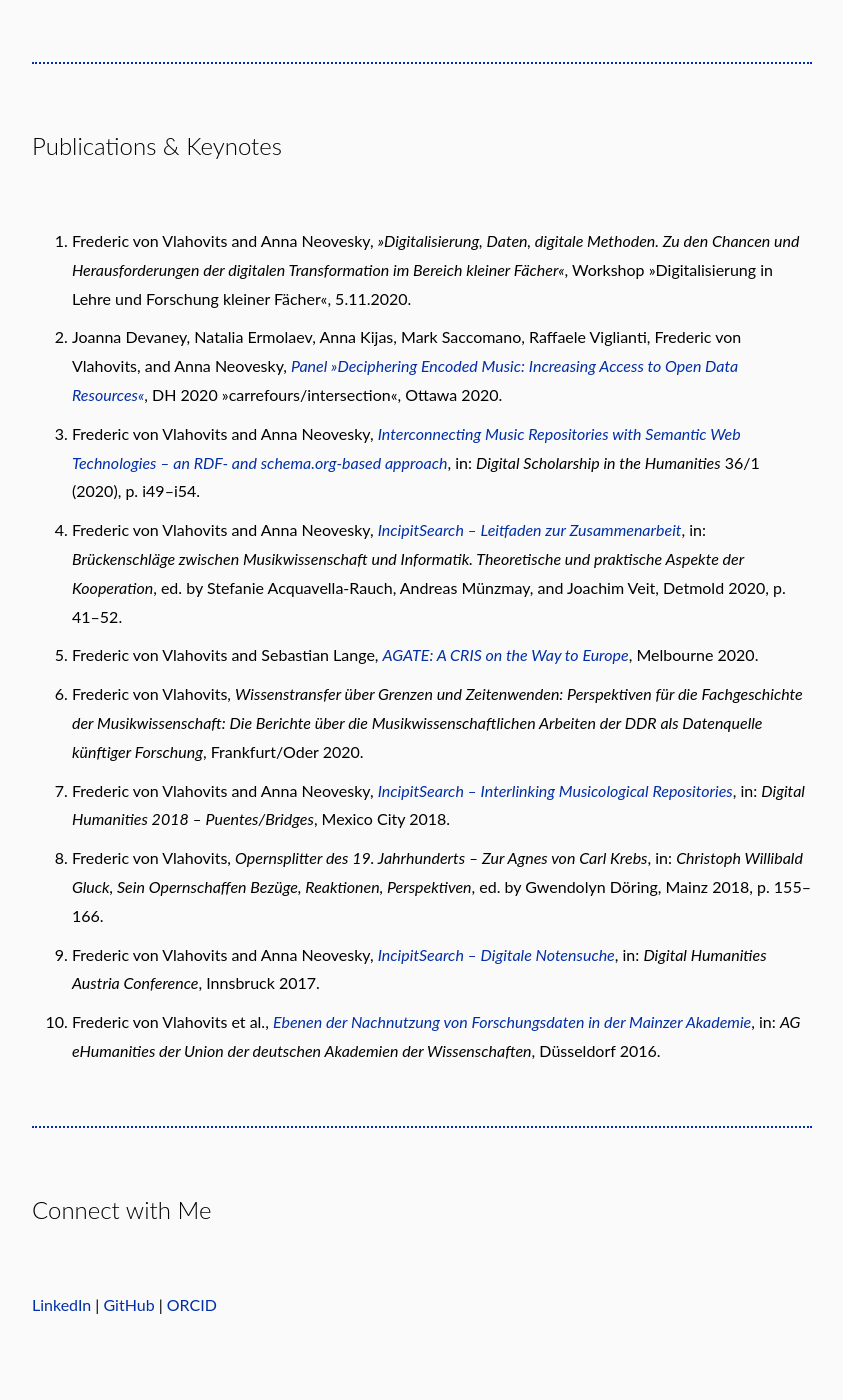
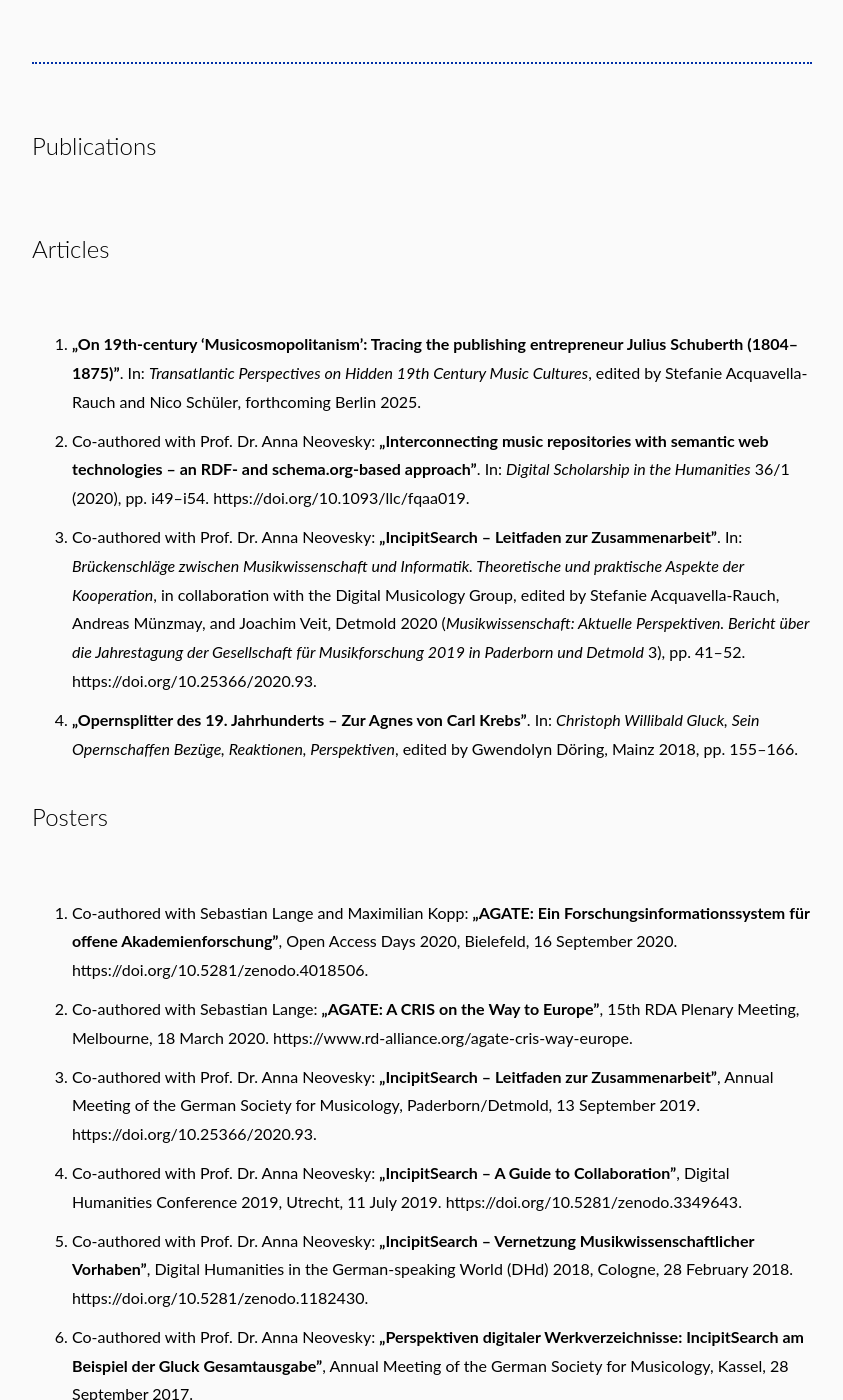
Before and after one commit to vonvlaho/me, a Jekyll site: the page built from index.md, in a window 1280 px wide and 1400 px high, scrolled down 2794 px. Shown: the whole window, without its empty margins (218-1061 px from the left). Built offline with Jekyll 4.4.1, drawn with Linux system fonts in a browser that asks for light colours; some of the changed text lies outside the part shown.

Commit message:
Update bibliography

```diff
--- a/index.md
+++ b/index.md
@@ -74,27 +74,39 @@
 
 ---
 
-### Publications & Keynotes
+### Publications
 
-1. Frederic von Vlahovits and Anna Neovesky, *»Digitalisierung, Daten, digitale Methoden. Zu den Chancen und Herausforderungen der digitalen Transformation im Bereich kleiner Fächer«*, Workshop »Digitalisierung in Lehre und Forschung kleiner Fächer«, 5.11.2020.
+#### Articles
+1. **„On 19th-century ‘Musicosmopolitanism’: Tracing the publishing entrepreneur Julius Schuberth (1804–1875)”**. In: *Transatlantic Perspectives on Hidden 19th Century Music Cultures*, edited by Stefanie Acquavella-Rauch and Nico Schüler, forthcoming Berlin 2025.
+2. Co-authored with Prof. Dr. Anna Neovesky: **„Interconnecting music repositories with semantic web technologies – an RDF- and schema.org-based approach”**. In: *Digital Scholarship in the Humanities* 36/1 (2020), pp. i49–i54. https://doi.org/10.1093/llc/fqaa019.
+3. Co-authored with Prof. Dr. Anna Neovesky: **„IncipitSearch – Leitfaden zur Zusammenarbeit”**. In: *Brückenschläge zwischen Musikwissenschaft und Informatik. Theoretische und praktische Aspekte der Kooperation*, in collaboration with the Digital Musicology Group, edited by Stefanie Acquavella-Rauch, Andreas Münzmay, and Joachim Veit, Detmold 2020 (*Musikwissenschaft: Aktuelle Perspektiven. Bericht über die Jahrestagung der Gesellschaft für Musikforschung 2019 in Paderborn und Detmold* 3), pp. 41–52. https://doi.org/10.25366/2020.93.
+4. **„Opernsplitter des 19. Jahrhunderts – Zur Agnes von Carl Krebs”**. In: *Christoph Willibald Gluck, Sein Opernschaffen Bezüge, Reaktionen, Perspektiven*, edited by Gwendolyn Döring, Mainz 2018, pp. 155–166.
 
-2. Joanna Devaney, Natalia Ermolaev, Anna Kijas, Mark Saccomano, Raffaele Viglianti, Frederic von Vlahovits, and Anna Neovesky, *[Panel »Deciphering Encoded Music: Increasing Access to Open Data Resources«](https://dblp.org/rec/conf/dihu/DevaneyEKNSVV20.html)*, DH 2020 »carrefours/intersection«, Ottawa 2020.
+#### Posters
+1. Co-authored with Sebastian Lange and Maximilian Kopp: **„AGATE: Ein Forschungsinformationssystem für offene Akademienforschung”**, Open Access Days 2020, Bielefeld, 16 September 2020. https://doi.org/10.5281/zenodo.4018506.
+2. Co-authored with Sebastian Lange: **„AGATE: A CRIS on the Way to Europe”**, 15th RDA Plenary Meeting, Melbourne, 18 March 2020. https://www.rd-alliance.org/agate-cris-way-europe.
+3. Co-authored with Prof. Dr. Anna Neovesky: **„IncipitSearch – Leitfaden zur Zusammenarbeit”**, Annual Meeting of the German Society for Musicology, Paderborn/Detmold, 13 September 2019. https://doi.org/10.25366/2020.93.
+4. Co-authored with Prof. Dr. Anna Neovesky: **„IncipitSearch – A Guide to Collaboration”**, Digital Humanities Conference 2019, Utrecht, 11 July 2019. https://doi.org/10.5281/zenodo.3349643.
+5. Co-authored with Prof. Dr. Anna Neovesky: **„IncipitSearch – Vernetzung Musikwissenschaftlicher Vorhaben”**, Digital Humanities in the German-speaking World (DHd) 2018, Cologne, 28 February 2018. https://doi.org/10.5281/zenodo.1182430.
+6. Co-authored with Prof. Dr. Anna Neovesky: **„Perspektiven digitaler Werkverzeichnisse: IncipitSearch am Beispiel der Gluck Gesamtausgabe”**, Annual Meeting of the German Society for Musicology, Kassel, 28 September 2017.
 
-3. Frederic von Vlahovits and Anna Neovesky, *[Interconnecting Music Repositories with Semantic Web Technologies – an RDF- and schema.org-based approach](https://doi.org/10.1093/llc/fqaa019)*, in: *Digital Scholarship in the Humanities* 36/1 (2020), p. i49–i54.
+---
 
-4. Frederic von Vlahovits and Anna Neovesky, *[IncipitSearch – Leitfaden zur Zusammenarbeit](https://doi.org/10.25366/2020.93)*, in: *Brückenschläge zwischen Musikwissenschaft und Informatik. Theoretische und praktische Aspekte der Kooperation*, ed. by Stefanie Acquavella-Rauch, Andreas Münzmay, and Joachim Veit, Detmold 2020, p. 41–52.
+### Teaching
 
-5. Frederic von Vlahovits and Sebastian Lange, *[AGATE: A CRIS on the Way to Europe](https://www.rd-alliance.org/agate-cris-way-europe)*, Melbourne 2020.
+1. **Digitale Musikwissenschaft. Das ABC der akustischen Welt**, International Summer School, Mainz 2020. https://digitale-methodik.adwmainz.net/mod5/5c/slides/digitalMusicology/.
+2. **Methods and tools for annotating music**, International Summer School, Mainz 2019. https://digitale-methodik.adwmainz.net/mod5/5c/slides/digitalMusicology/annotation/.
 
-6. Frederic von Vlahovits, *Wissenstransfer über Grenzen und Zeitenwenden: Perspektiven für die Fachgeschichte der Musikwissenschaft: Die Berichte über die Musikwissenschaftlichen Arbeiten der DDR als Datenquelle künftiger Forschung*, Frankfurt/Oder 2020.
+---
 
-7. Frederic von Vlahovits and Anna Neovesky, *[IncipitSearch – Interlinking Musicological Repositories](https://dh2018.adho.org/en/incipitsearch-interlinking-musicological-repositories/)*, in: *Digital Humanities 2018 – Puentes/Bridges*, Mexico City 2018.
+### Lectures
 
-8. Frederic von Vlahovits, *Opernsplitter des 19. Jahrhunderts – Zur Agnes von Carl Krebs*, in: *Christoph Willibald Gluck, Sein Opernschaffen Bezüge, Reaktionen, Perspektiven*, ed. by Gwendolyn Döring, Mainz 2018, p. 155–166.
-
-9. Frederic von Vlahovits and Anna Neovesky, *[IncipitSearch – Digitale Notensuche](https://digicademy.github.io/2017-DHA)*, in: *Digital Humanities Austria Conference*, Innsbruck 2017.
-
-10. Frederic von Vlahovits et al., *[Ebenen der Nachnutzung von Forschungsdaten in der Mainzer Akademie](https://digicademy.github.io/2016-agehum-ddorf/)*, in: *AG eHumanities der Union der deutschen Akademien der Wissenschaften*, Düsseldorf 2016.
+1. **„Digitalisierung, Daten, digitale Methoden. Zu den Chancen und Herausforderungen der digitalen Transformation im Bereich kleiner Fächer”**, Keynote (invited), Workshop „Digitalisierung in Lehre und Forschung kleiner Fächer,” Online Event, 5 November 2020. [invited]
+2. Panel: **„Deciphering Encoded Music: Increasing Access to Open Data Resources”** with Joanna Devaney, Natalia Ermolaev, Anna Kijas, Mark Saccomano, Raffaele Viglianti, Frederic von Vlahovits, DH 2020 „carrefours/intersection,” Ottawa, 20–25 July 2020 (online).
+3. **„Perspektiven für die Fachgeschichte der Musikwissenschaft: Die Berichte über die Musikwissenschaftlichen Arbeiten der Deutschen Demokratischen Republik als Datenquelle künftiger Forschung”**, Wissenstransfer über Grenzen und Zeitenwenden. Die Wissenschaftsgeschichte der Gesellschaftswissenschaften in der DDR 1970–1989, Frankfurt (Oder), 16–17 April 2020. **„Musicological Incipit Research Interlinked”**, Conference of the International Association for Music Libraries, Archives, and Documentation Centres (IAML), 27 July 2018, Leipzig (co-authored with Prof. Dr. Anna Neovesky).
+4. Digital Humanities 2018 ‘Puentes/Bridges,’ Mexico City, 26–29 June 2018: **„IncipitSearch – Interlinking Musicological Repositories”** (co-authored with Prof. Dr. Anna Neovesky). https://dh2018.adho.org/en/incipitsearch-interlinking-musicological-repositories/.
+5. Digital Humanities Austria, Innsbruck, 4–6 December 2017: **„IncipitSearch – Digitale Notensuche”** (co-authored with Prof. Dr. Anna Neovesky). https://digicademy.github.io/2017-DHA.
+6. AG eHumanities der Union der deutschen Akademien der Wissenschaften, Düsseldorf, 9 September 2016: **„Ebenen der Nachnutzung von Forschungsdaten in der Mainzer Akademie”** (co-authored with Prof. Dr. Aline Deicke et al.). https://digicademy.github.io/2016-agehum-ddorf/.
 
 ---
 
```
